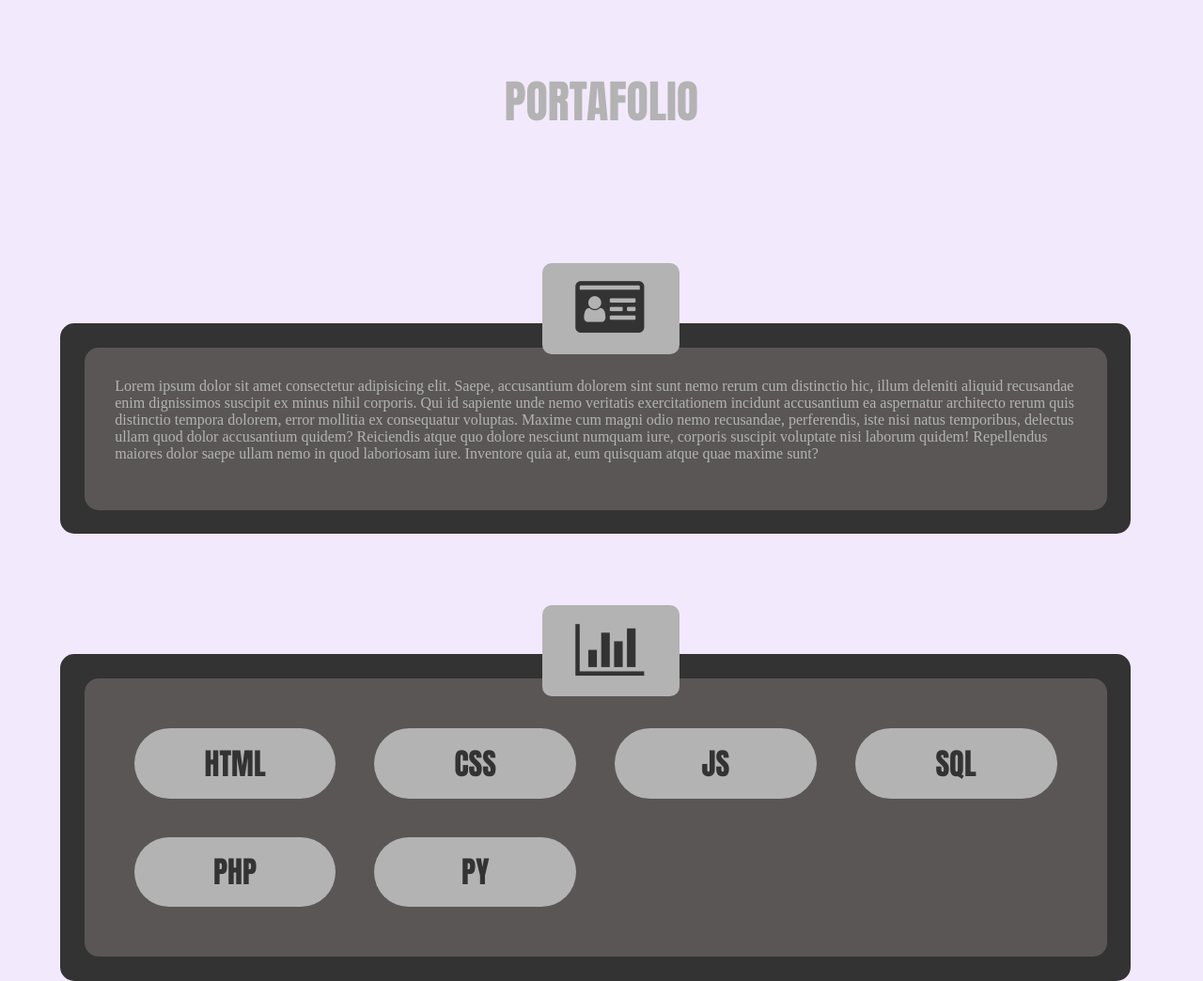
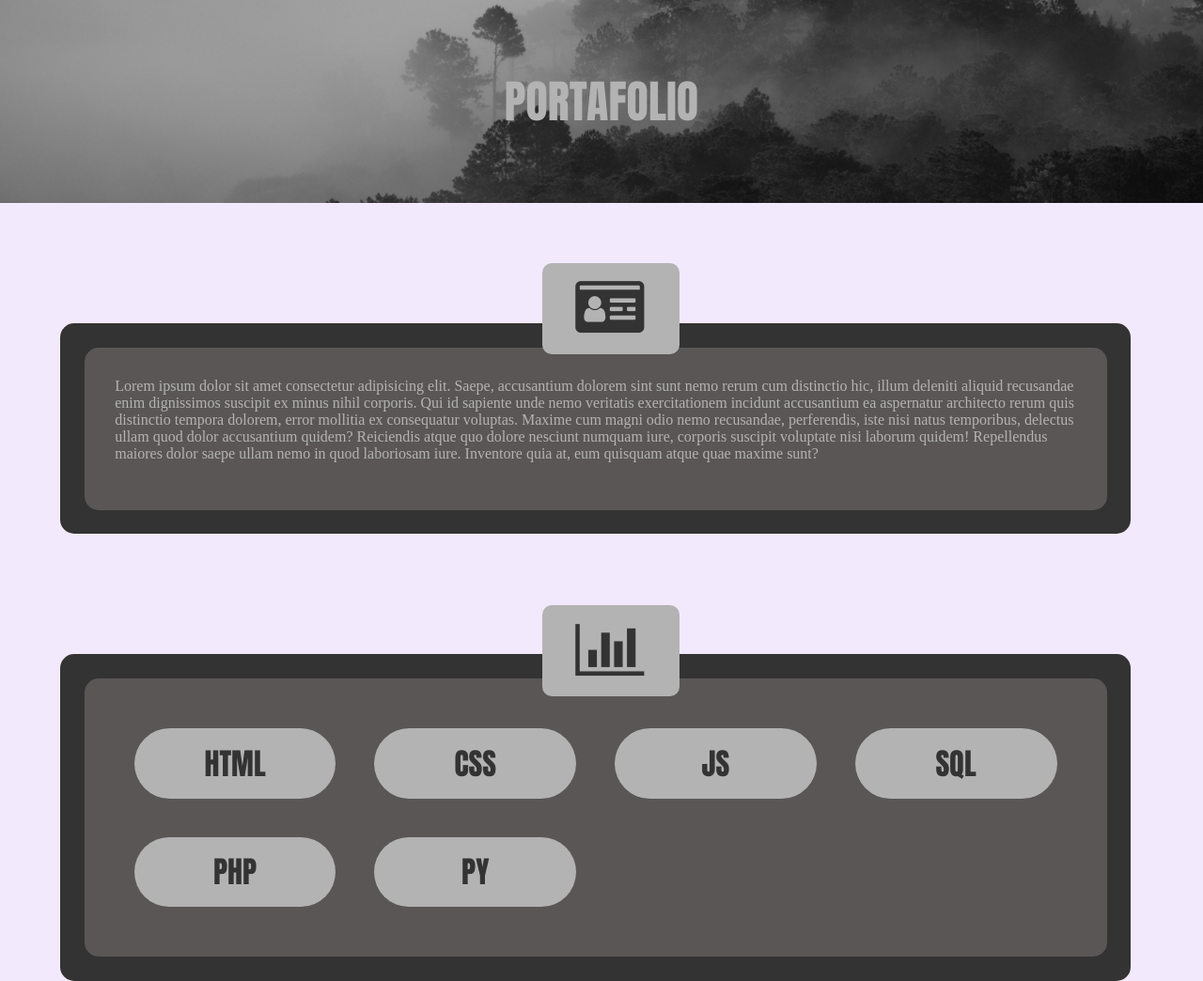
Before and after one commit to RAIKEL26/RAIKEL26.github.io, a plain HTML site: page index.html in a window 1280 px wide. Shown: the top 1044 px of the page at 94% size. Drawn offline with Linux system fonts and the light colour scheme.

Commit message:
Update style.css

```diff
--- a/style.css
+++ b/style.css
@@ -9,7 +9,7 @@ body {
 }
 
 header {
-    background-image: url(recursos/Aquí/pexels-dương-nhân-1529881.jpg);
+    background-image: url(img.jpg);
     background-position: center center;
     background-size: cover;
 }
```
